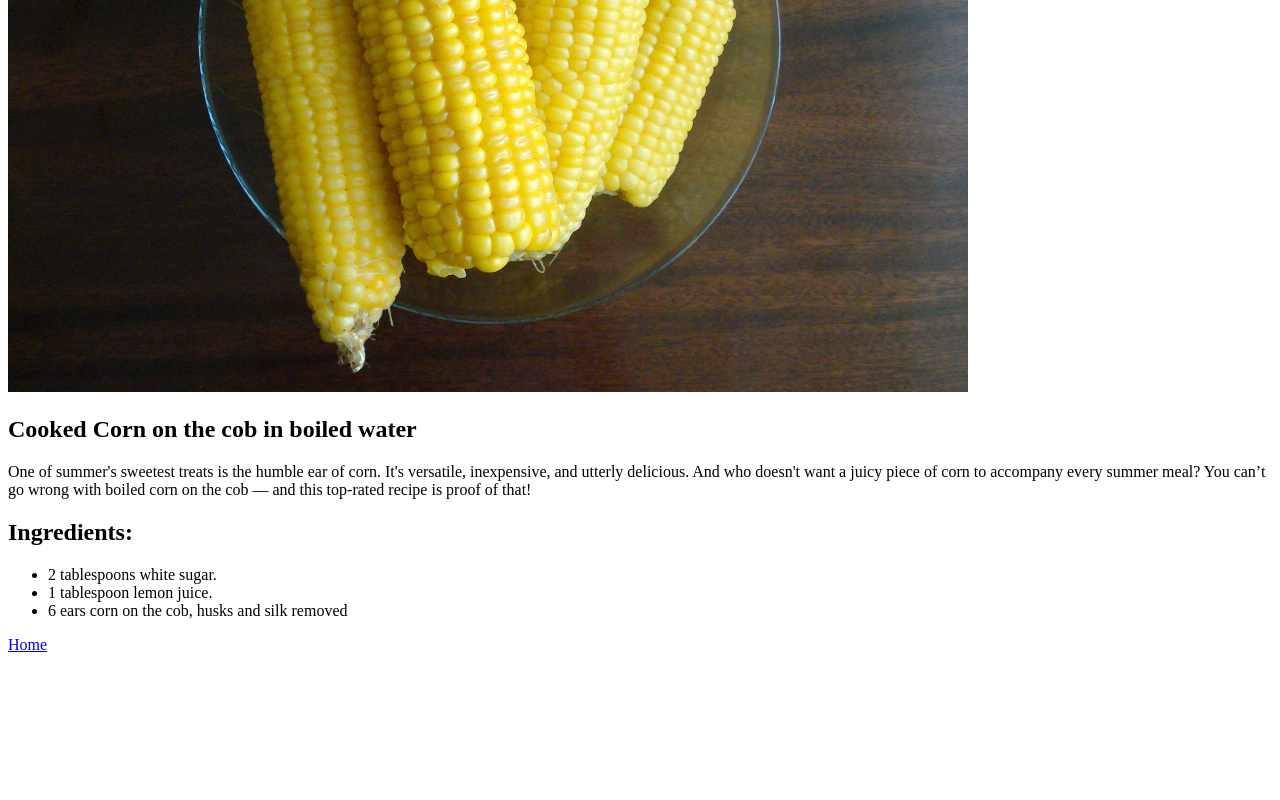
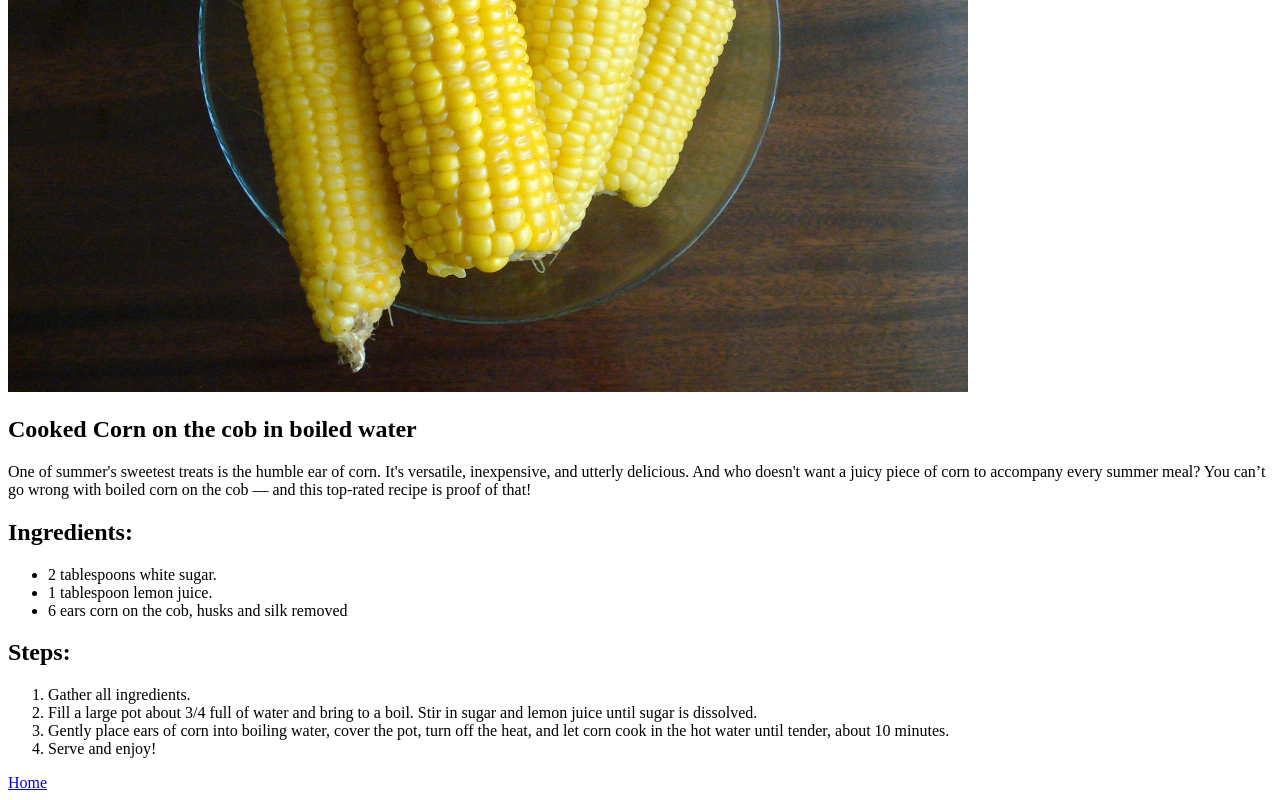
Before and after one commit to arwanasreddin/odin-recipes, a plain HTML site: page recipes/sweet-corn.html in a window 1280 px wide. Shown: the part 408-1208 px from the top of the page. Before the commit the page ends 1070 px from the top, so only its background shows below. Drawn offline with Linux system fonts and the light colour scheme.

Commit message:
Add the steps list

```diff
--- a/recipes/sweet-corn.html
+++ b/recipes/sweet-corn.html
@@ -15,7 +15,13 @@
       <li>1 tablespoon lemon juice.</li>
       <li>6 ears corn on the cob, husks and silk removed</li>
     </ul>
-
+    <h2>Steps:</h2>
+    <ol>
+      <li>Gather all ingredients.</li>
+      <li>Fill a large pot about 3/4 full of water and bring to a boil. Stir in sugar and lemon juice until sugar is dissolved.</li>
+      <li>Gently place ears of corn into boiling water, cover the pot, turn off the heat, and let corn cook in the hot water until tender, about 10 minutes.</li>
+      <li>Serve and enjoy!</li>
+    </ol>
     <a href="../index.html">Home</a>
   </body>
 </html>
```
